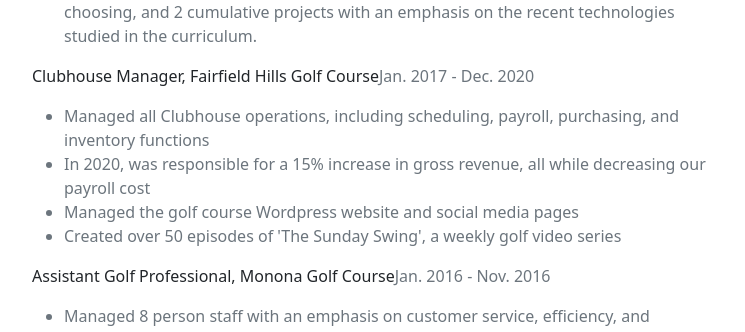
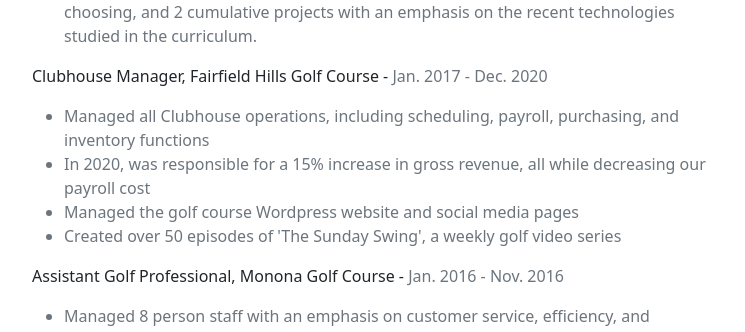
Before and after one commit to nicholasDWinters/my-portfolio-site, a React (Create React App) app: page /resume in a window 1280 px wide. Shown: the part 1145-1477 px from the top of the page, without its empty margins (365-1110 px from the left). Built offline with nearby package versions, Linux system fonts and the light colour scheme.

Commit message:
updated resume page

```diff
--- a/src/Resume.js
+++ b/src/Resume.js
@@ -42,7 +42,7 @@ const Resume = () => {
                             Created 2 Capstone Projects (further detailed in the projects section) with a topic of my choosing, and 2 cumulative projects with an emphasis on the recent technologies studied in the curriculum.
                         </li>
                     </ul>
-                    <p className=''>Clubhouse Manager, Fairfield Hills Golf Course<span className='text-muted'>Jan. 2017 - Dec. 2020</span>
+                    <p className=''>Clubhouse Manager, Fairfield Hills Golf Course - <span className='text-muted'>Jan. 2017 - Dec. 2020</span>
                     </p>
                     <ul className='text-muted'>
                         <li>Managed all Clubhouse operations, including scheduling, payroll, purchasing, and inventory functions</li>
@@ -52,7 +52,7 @@ const Resume = () => {
                         <li>Managed the golf course Wordpress website and social media pages</li>
                         <li>Created over 50 episodes of 'The Sunday Swing', a weekly golf video series</li>
                     </ul>
-                    <p className=''>Assistant Golf Professional, Monona Golf Course<span className='text-muted'>Jan. 2016 - Nov. 2016</span>
+                    <p className=''>Assistant Golf Professional, Monona Golf Course - <span className='text-muted'>Jan. 2016 - Nov. 2016</span>
                     </p>
                     <ul className='text-muted'>
                         <li>Managed 8 person staff with an emphasis on customer service, efficiency, and profitability</li>
```
